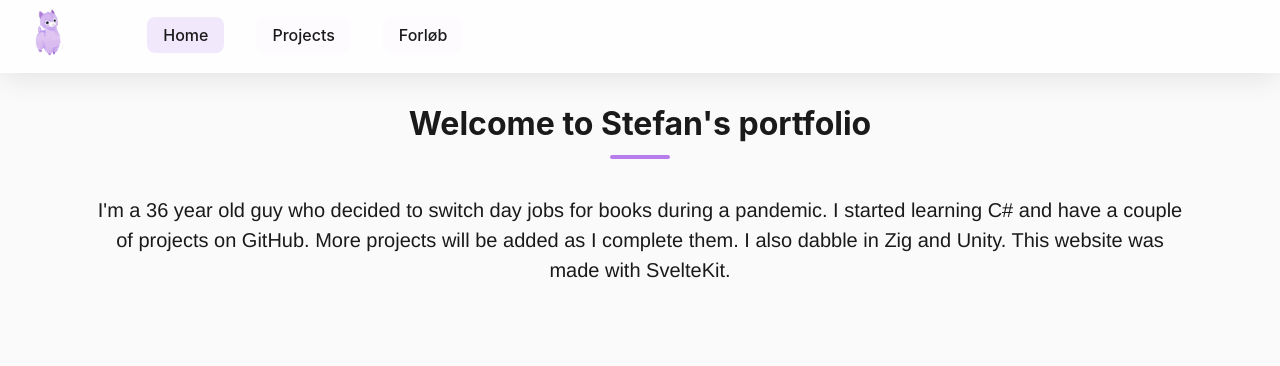
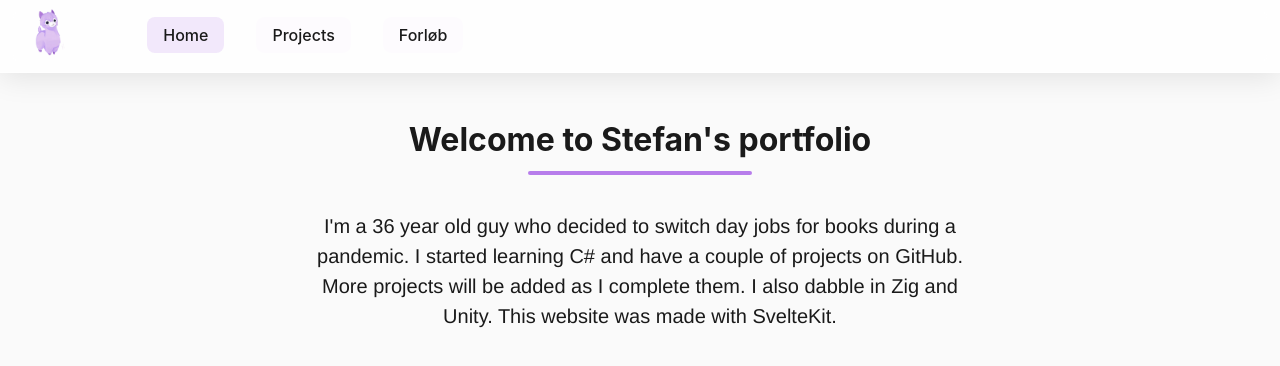
Before and after one commit to stef663k/MyPortfolio, a SvelteKit app: page / in a window 1280 px wide. Shown: the top 366 px of the page. Built offline with nearby package versions, Linux system fonts and the light colour scheme.

Commit message:
css home

```diff
--- a/src/routes/+page.svelte
+++ b/src/routes/+page.svelte
@@ -29,6 +29,9 @@
 </svelte:head>
 
 <style>
+    .welcome-text{
+        padding-top: 1rem;
+    }
     .mainName {
         display: flex;
         justify-content: center;
@@ -60,11 +63,12 @@
         font-size: 20px;
         text-align: center;
         line-height: 1.5;
+        max-width: 650px;
     }
 
     .mainName h1::after {
         content: '';
-        width: 60px;
+        width: 14rem;
         height: 4px;
         background: rgba(138, 43, 226, 0.6);
         position: absolute;
```
